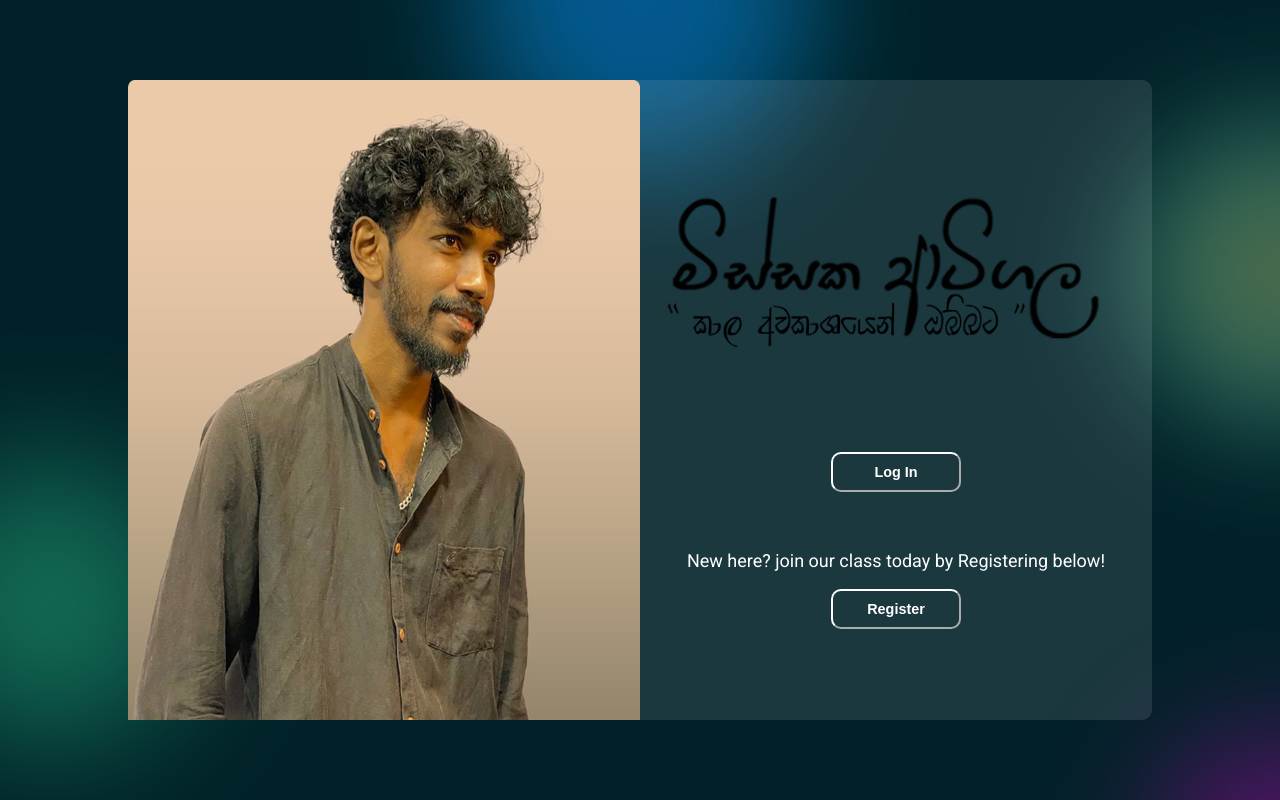
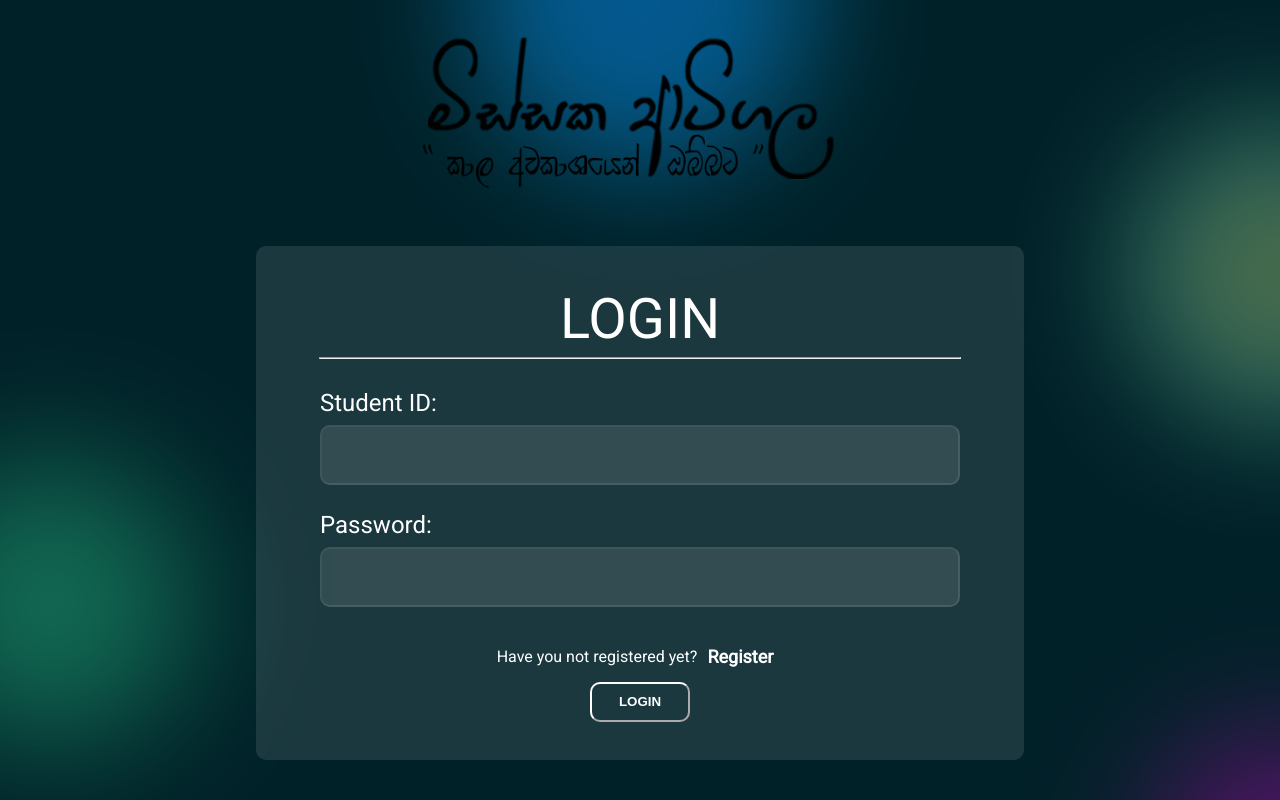
Before and after one commit to UmeshMadhusankha/lms-missaka, a React (Vite) app: page / in a window 1280 px wide. Built offline with nearby package versions, Linux system fonts and the light colour scheme.

Commit message:
some tweaks

```diff
--- a/src/App.jsx
+++ b/src/App.jsx
@@ -8,7 +8,7 @@ function App() {
 
   return (
     <div>
-      <LandingPage />
+      <LoginPage />
     </div>
   )
 }
--- a/src/pages/LoginPage.module.css
+++ b/src/pages/LoginPage.module.css
@@ -17,7 +17,8 @@
 .image {
     width: 55vw;
     height: 20vh;
-    max-width: 550px;
+    min-height: 246px;
+    max-width: 525px;
     z-index: 2;
 }
 
@@ -26,9 +27,9 @@
     flex-direction: column;
     align-items: center;
     width: 60vw;
-    height: 65vh;
+    height: 70vh;
     background-color: rgba(255, 255, 255, 0.1);
-    margin-top: 7vh;
+    margin-top: 0vh;
     margin-bottom: 5vh;
     border-radius: 10px;
     z-index: 1;
@@ -44,7 +45,8 @@
 
 .logo {
     width: inherit;
-    max-width: 525px;
+    max-width: 501px;
+    min-height: 225px;
 }
 
 .login {
@@ -52,7 +54,7 @@
     margin-top: 5vh;
     margin-bottom: -0.4vh;
     text-align: center;
-    font-size: 4vw;
+    font-size: 3.5em;
     font-weight: 500;
 }
 
@@ -88,15 +90,15 @@
 
 .labels {
     color: white;
-    font-size: 2vw;
+    font-size: 1.5em;
     font-weight: 575;
-    margin-top: 2vh;
+    margin-top: 1.5vh;
 }
 
 .inputFields {
     margin-top: 1vh;
-    margin-bottom: 2vh;
-    height: 5vh;
+    margin-bottom: 1.75vh;
+    height: 4.5vh;
     border-radius: 10px;
     background-color: rgba(255, 255, 255, 0.1);
     border-color: rgba(255, 255, 255, 0.1);
@@ -109,7 +111,7 @@
     display: flex;
     align-items: center;
     justify-content: center;
-    font-size: large;
+    font-size: 1em;
     color: white;
     width: 50vw;
 }
@@ -122,21 +124,14 @@
     font-size: large;
 }
 
-@media (min-width: 1000px) {
-    .register {width: 500px;}
-    .labels {font-size: 20px;}
-    .fields {width: 500px;}
-    .divider {width: 500px;}
-    .login {font-size: 40px;}
-    .main {width: 600px;}
+@media (min-width: 500px) and (max-width: 821px) {
+
 }
 
-@media (max-width: 550px) {
-    .register {width: 350px; display: block; text-align: center;}
-    .labels {font-size: 17px;}
-    .fields {width: 275px;}
-    .divider {width: 275px;}
-    .login {font-size: 35px;}
-    .main {width: 300px;}
-    .btn {margin-top: 20px}
+@media (max-width: 500px) {
+
 }
+
+@media (min-height: 775px) {
+
+}
```
